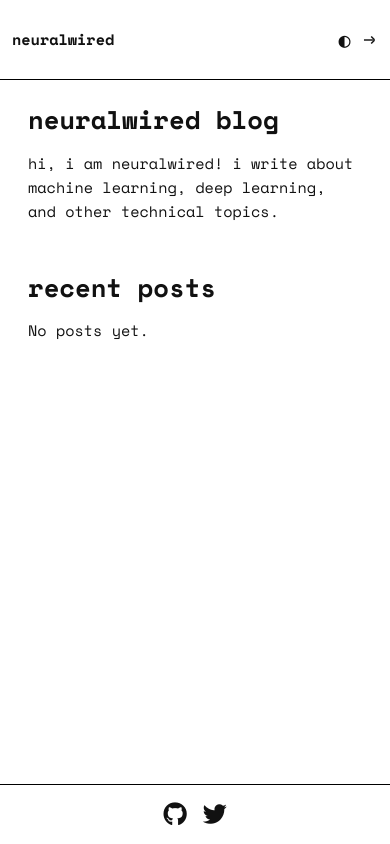
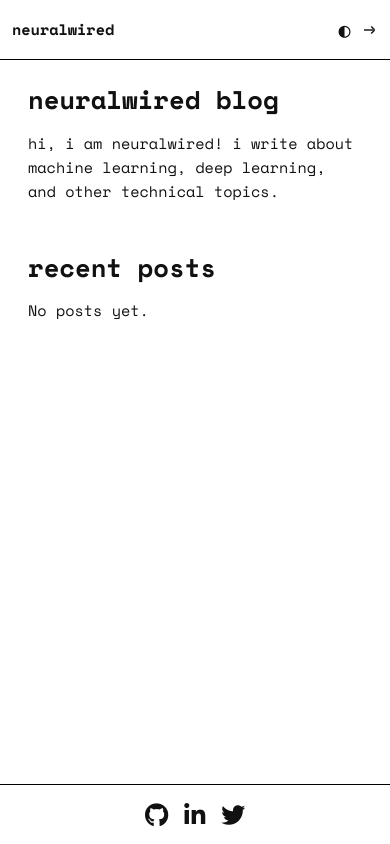
Before and after one commit to rulercosta/neuralwired, a Flask app: page / in a window 390 px wide. Run offline with Flask 3, Linux system fonts and the light colour scheme; data comes from the database, SQL or seed files in the repository; data that the repository does not hold is empty.

Commit message:
Enhance theme transition handling and layout stability during page load

```diff
--- a/static/css/style.css
+++ b/static/css/style.css
@@ -28,9 +28,19 @@
     --border-solid: #fff;
 }
 
-/* Theme transition control */
+/* Theme transition control - only apply transitions when ready */
 html.theme-initializing * {
     transition: none !important;
+}
+
+html:not(.theme-initializing) {
+    transition: background-color 0.3s ease;
+}
+
+html:not(.theme-initializing) body,
+html:not(.theme-initializing) .site-header,
+html:not(.theme-initializing) footer {
+    transition: background-color 0.3s ease, color 0.3s ease, border-color 0.3s ease;
 }
 
 * {
@@ -46,7 +56,7 @@ body {
     background-color: var(--background-color);
     padding: 0 1rem;
     padding-top: var(--header-height);
-    transition: color 0.3s ease, background-color 0.3s ease;
+    min-height: 100vh;
 }
 
 .container {
@@ -109,7 +119,7 @@ li {
     margin-bottom: 0.5rem;
 }
 
-/* Header styles */
+/* Header styles - ensure fixed dimensions */
 .site-header {
     position: fixed;
     top: 0;
@@ -121,7 +131,6 @@ li {
     padding: 0;
     border-bottom: 1px solid var(--border-solid);
     z-index: 100;
-    transition: background-color 0.3s ease;
     display: flex;
     align-items: center;
 }
@@ -139,6 +148,9 @@ li {
 
 .header-left {
     font-weight: bold;
+    white-space: nowrap;
+    overflow: hidden;
+    text-overflow: ellipsis;
 }
 
 .header-left a {
@@ -149,17 +161,21 @@ li {
 .header-right {
     display: flex;
     align-items: center;
+    flex-shrink: 0;
 }
 
 .header-icons {
     display: flex;
     align-items: center;
     gap: 0.75rem;
+    height: calc(var(--header-height) - 2px);
 }
 
 .admin-links {
     display: flex;
-    gap: 0.75rem;  /* Match the gap with header-icons */
+    gap: 0.75rem;
+    height: 100%;
+    align-items: center;
 }
 
 .theme-toggle {
@@ -174,7 +190,7 @@ li {
     display: inline-flex;
     align-items: center;
     justify-content: center;
-    transition: opacity 0.3s ease;
+    height: calc(var(--header-height) - 2px);
 }
 
 .theme-toggle:hover {
@@ -183,6 +199,9 @@ li {
 
 .admin-links a {
     text-decoration: none;
+    height: 100%;
+    display: flex;
+    align-items: center;
 }
 
 .admin-links a:hover {
@@ -198,6 +217,7 @@ li {
     display: inline-flex;
     align-items: center;
     justify-content: center;
+    height: 100%;
 }
 
 .admin-links .icon-link:hover {
@@ -205,7 +225,7 @@ li {
     opacity: 0.7;
 }
 
-/* Footer */
+/* Footer - ensure fixed dimensions */
 footer {
     position: fixed;
     bottom: 0;
@@ -221,7 +241,6 @@ footer {
     display: flex;
     align-items: center;
     justify-content: center;
-    transition: background-color 0.3s ease;
 }
 
 footer .container {
@@ -238,11 +257,18 @@ footer .container {
     display: flex;
     gap: 1rem;
     justify-content: center;
+    height: 100%;
+    align-items: center;
 }
 
 .social-links a {
     font-size: 1.5rem;
     color: var(--text-color);
+    display: flex;
+    align-items: center;
+    justify-content: center;
+    height: 100%;
+    text-decoration: none;  /* Add this line to remove underline */
 }
 
 .simple-link {
@@ -617,7 +643,6 @@ textarea {
 /* Responsive adjustments */
 @media screen and (max-width: 600px) {
     :root {
-        --header-height: 80px;
         --header-padding: 0.75rem;
     }
 
@@ -640,11 +665,11 @@ textarea {
     }
 
     .site-header .container {
-        flex-direction: row; /* Change from column to row */
+        flex-direction: row;
         justify-content: space-between;
         align-items: center;
         gap: 1rem;
-        padding: 0 0.75rem;
+        padding: 0 var(--header-padding);
     }
 
     /* Ensure the icons stay a reasonable size on mobile */
--- a/static/js/main.js
+++ b/static/js/main.js
@@ -1,8 +1,11 @@
 document.addEventListener('DOMContentLoaded', function() {
-    // Allow transitions after initial page load
+    // Force layout calculation and prevent shifts
+    const forceReflow = document.body.offsetHeight;
+
+    // Allow transitions after initial page load with a slight delay
     setTimeout(function() {
         document.documentElement.classList.remove('theme-initializing');
-    }, 100);
+    }, 200);
 
     // Theme toggle functionality
     const themeToggle = document.querySelector('.theme-toggle');
@@ -58,4 +61,20 @@ document.addEventListener('DOMContentLoaded', function() {
     window.addEventListener('beforeunload', function() {
         document.documentElement.classList.add('theme-initializing');
     });
+
+    // Pre-load theme-specific elements to prevent layout shifts
+    function preloadThemeElements() {
+        // Create hidden elements to force browser to calculate dimensions
+        const preloadDark = document.createElement('div');
+        preloadDark.style.cssText = 'position:absolute;visibility:hidden;height:0;width:0;';
+        preloadDark.style.backgroundColor = 'var(--background-color)';
+        document.body.appendChild(preloadDark);
+
+        // Remove after computation
+        setTimeout(function() {
+            preloadDark.remove();
+        }, 100);
+    }
+
+    preloadThemeElements();
 });
--- a/templates/layouts/base.html
+++ b/templates/layouts/base.html
@@ -4,25 +4,78 @@
     <meta charset="UTF-8">
     <meta name="viewport" content="width=device-width, initial-scale=1.0">
     <title>{% block title %}neuralwired{% endblock %}</title>
-    <!-- Critical CSS to prevent layout shifts during theme changes -->
+    <!-- Critical CSS to prevent layout shifts during theme changes and page loads -->
     <style>
+        /* Pre-define all critical layout dimensions */
         :root {
             --header-height: 60px;
             --footer-height: 60px;
+            --text-color: #111;
+            --background-color: #fff;
+            --border-solid: #000;
+            --header-bg: #fff;
+        }
+
+        :root[data-theme="dark"] {
+            --text-color: #eee;
+            --background-color: #111;
+            --border-solid: #fff;
+            --header-bg: #111;
+        }
+
+        /* Prevent flash before CSS loads */
+        html {
+            visibility: hidden;
+        }
+
+        /* Block transitions during initial load */
+        html.theme-initializing * {
+            transition: none !important;
+        }
+
+        body {
+            padding-top: var(--header-height);
+            min-height: 100vh;
+            margin: 0;
+            background-color: var(--background-color);
+        }
+
+        /* Fixed dimension header */
+        .site-header {
+            position: fixed;
+            top: 0;
+            left: 0;
+            right: 0;
+            width: 100%;
+            height: var(--header-height);
+            background-color: var(--header-bg);
+            border-bottom: 1px solid var(--border-solid);
+            z-index: 100;
+            display: flex;
+            align-items: center;
+        }
+
+        /* Fixed dimension footer */
+        footer {
+            position: fixed;
+            bottom: 0;
+            left: 0;
+            right: 0;
+            width: 100%;
+            height: var(--footer-height);
+            background-color: var(--background-color);
+            border-top: 1px solid var(--border-solid);
+            z-index: 100;
+            display: flex;
+            align-items: center;
+            justify-content: center;
         }
 
         @media screen and (max-width: 600px) {
+            /* Remove the header height override to keep it consistent with footer */
             :root {
-                --header-height: 80px;
+                --header-padding: 0.75rem;
             }
-        }
-
-        .site-header {
-            height: var(--header-height);
-        }
-
-        footer {
-            height: var(--footer-height);
         }
     </style>
     <!-- Improved theme flash prevention script - must be before any CSS -->
@@ -34,6 +87,12 @@
             document.documentElement.setAttribute('data-theme', savedTheme);
             // Add a class to handle transition blocking during initial load
             document.documentElement.classList.add('theme-initializing');
+            // Show content only when layout is ready
+            window.addEventListener('DOMContentLoaded', function() {
+                setTimeout(function() {
+                    document.documentElement.style.visibility = 'visible';
+                }, 0);
+            });
         })();
     </script>
     <link rel="stylesheet" href="https://fonts.googleapis.com/css2?family=Space+Mono:wght@400;700&display=swap">
--- a/templates/partials/footer.html
+++ b/templates/partials/footer.html
@@ -2,6 +2,7 @@
     <div class="container">
         <div class="social-links">
             <a href="https://github.com" target="_blank" aria-label="GitHub"><i class="fab fa-github"></i></a>
+            <a href="https://linkedin.com" target="_blank" aria-label="LinkedIn"><i class="fab fa-linkedin-in"></i></a>
             <a href="https://twitter.com" target="_blank" aria-label="Twitter"><i class="fab fa-twitter"></i></a>
         </div>
     </div>
```
